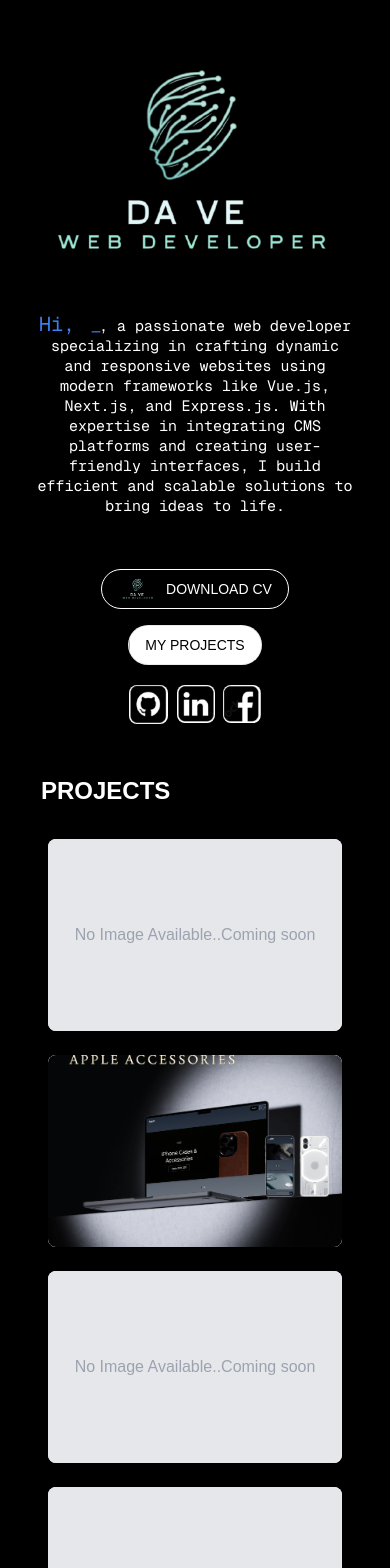
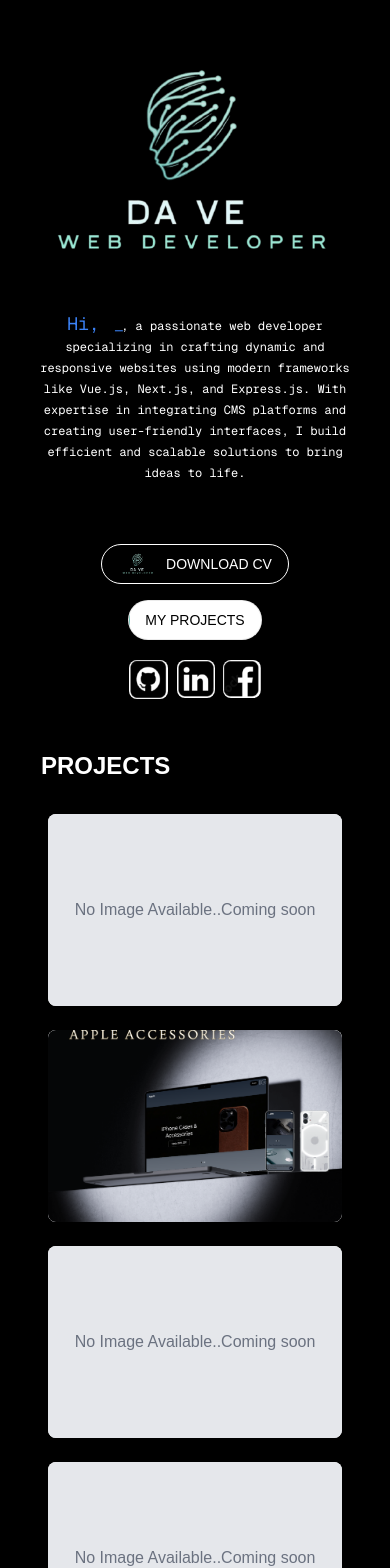
Before and after one commit to npm-run-dave/DA-VE-Portfolio, a Next.js app: page / in a window 390 px wide. Shown: the top 1568 px of the page. Built offline with nearby package versions, Linux system fonts and the light colour scheme.

Commit message:
Test Optimize

```diff
--- a/app/block/MyProject.jsx
+++ b/app/block/MyProject.jsx
@@ -15,7 +15,7 @@ export default function MyProject() {
             key={index}
             className="relative bg-white rounded-lg shadow-lg overflow-hidden group hover:cursor-pointer"
           >
-            <div className="h-48 text-gray-400 sm:h-56 md:h-64 lg:h-80 w-full bg-gray-200 flex justify-center items-center relative group-hover:opacity-50 shadow-lg group-hover:shadow-2xl group-hover:shadow-gray-900">
+            <div className="h-48 sm:h-56 md:h-64 lg:h-80 w-full bg-gray-200 flex justify-center items-center relative group-hover:opacity-50 shadow-lg group-hover:shadow-2xl group-hover:shadow-gray-900">
               {project.image ? (
                 <Image
                   src={project.image}
@@ -25,7 +25,9 @@ export default function MyProject() {
                   className="object-cover w-full h-full shadow-inner"
                 />
               ) : (
-                <span className="">No Image Available..Coming soon</span>
+                <span className="text-center text-gray-500">
+                  No Image Available..Coming soon
+                </span>
               )}
             </div>
 
@@ -33,7 +35,7 @@ export default function MyProject() {
               <h3 className="text-xl font-semibold sm:text-2xl">
                 {project.title}
               </h3>
-              <p className="mt-2 text-sm sm:text-base">{project.discription}</p>
+              <p className="mt-2 text-sm sm:text-base">{project.description}</p>
             </div>
           </div>
         ))}
--- a/app/page.js
+++ b/app/page.js
@@ -52,11 +52,11 @@ export default function Home() {
           width={450}
           height={38}
         />
-        <ol className="list-inside text-sm px-[20px] text-center sm:text-left font-[family-name:var(--font-geist-mono)] min-h-[150px]">
-          <li className="mb-2">
-            <span className="text-blue-500 text-[20px] md:text-[40px] lg:text-3xl">
+        <ol className="list-inside text-sm px-[10px] sm:px-[20px] text-center sm:text-left font-[family-name:var(--font-geist-mono)] min-h-[150px]">
+          <li className="mb-4 sm:mb-2">
+            <span className="text-blue-500 text-[18px] sm:text-[20px] md:text-[40px] lg:text-3xl">
               {isLoading ? (
-                <div className="w-[200px] h-[30px] bg-gray-200 animate-pulse rounded"></div>
+                <div className="w-[150px] sm:w-[200px] h-[20px] sm:h-[30px] bg-gray-200 animate-pulse rounded"></div>
               ) : (
                 <Typewriter
                   words={["Hi, I'm Dave"]}
@@ -68,7 +68,7 @@ export default function Home() {
               )}
             </span>
 
-            <span className="text-[15px] md:text-[20px] lg:text-2xl text-white">
+            <span className="text-[12px] sm:text-[15px] md:text-[20px] lg:text-2xl text-white mt-2 sm:mt-4">
               , a passionate web developer specializing in crafting dynamic and
               responsive websites using modern frameworks like Vue.js, Next.js,
               and Express.js. With expertise in integrating CMS platforms and
@@ -77,6 +77,7 @@ export default function Home() {
             </span>
           </li>
         </ol>
+
         <div className="flex gap-4 items-center flex-col sm:flex-row pt-[45px]">
           <Link
             href="#"
```
